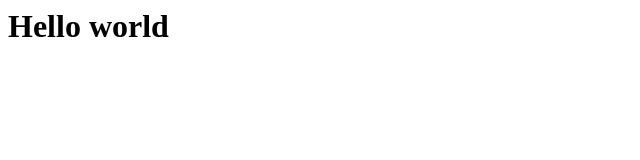
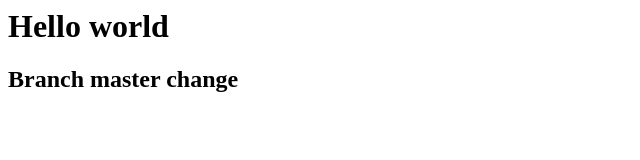
Before and after one commit to abhinav-pageup/git-practice, a plain HTML site: page index.html in a window 1280 px wide. Shown: the whole page, without its empty margins (0-640 px from the left). Drawn offline with Linux system fonts and the light colour scheme.

Commit message:
Add a second change

```diff
--- a/index.html
+++ b/index.html
@@ -1 +1,3 @@
 <h1>Hello world</h1>
+
+<h2>Branch master change</h2>
```
